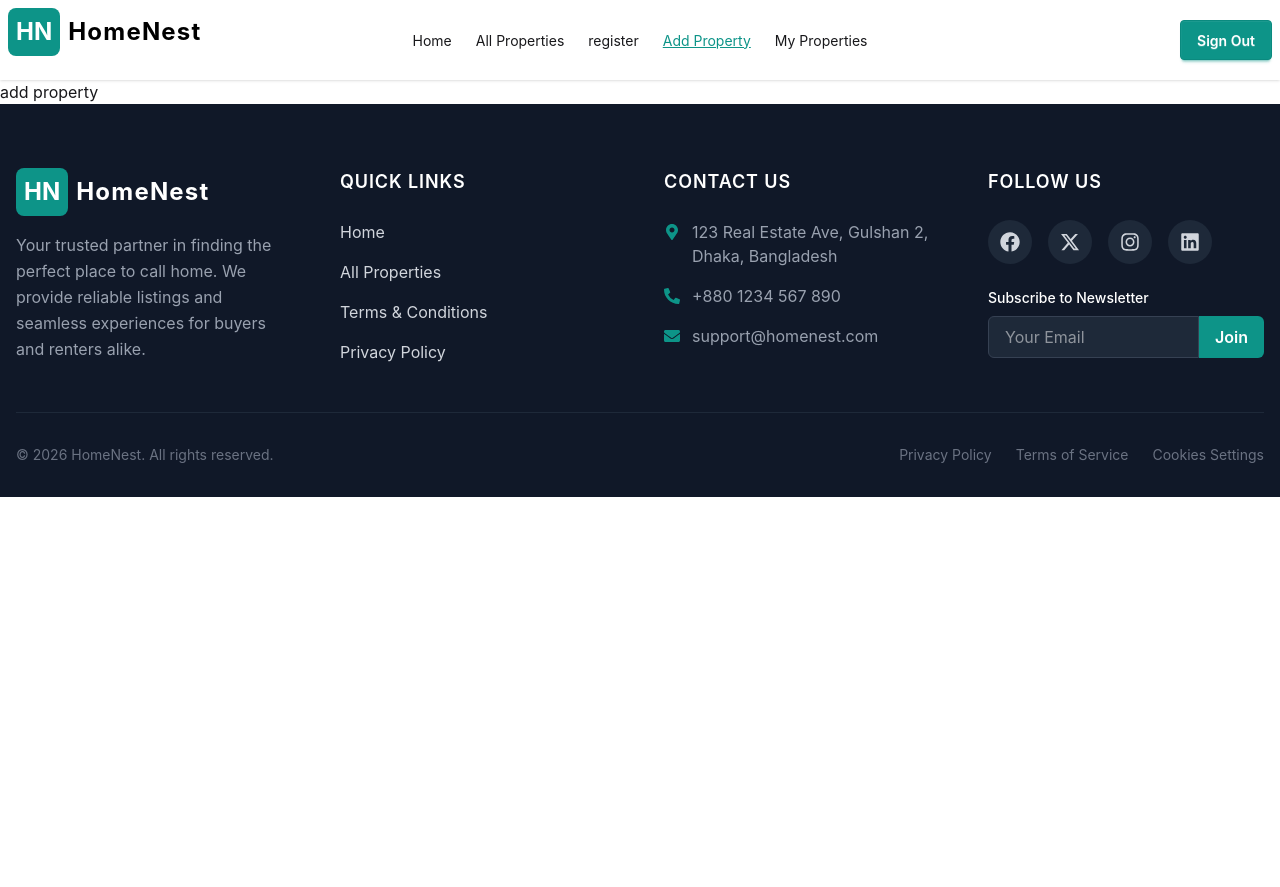
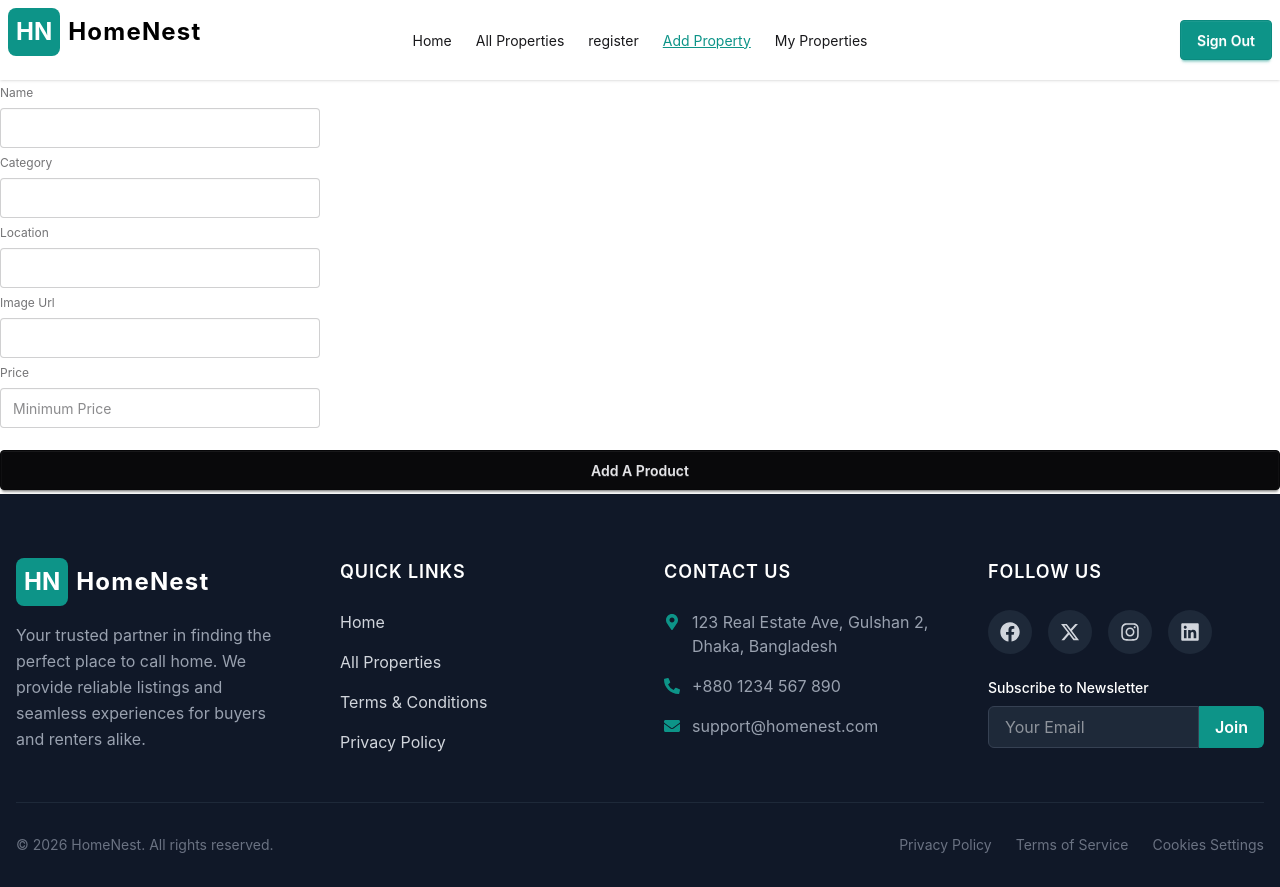
Before and after one commit to mainul-islam-anik/home-nest-real-estate-project, a React (Vite) app: page /addProperty in a window 1280 px wide. Before the commit the page ends 800 px from the top, so only its background shows below. Built offline with nearby package versions, Linux system fonts and the light colour scheme; no server answers; sample sign-in values are in the browser's storage.

Commit message:
added addProperty route

```diff
--- a/src/components/AddProperty/AddProperty.jsx
+++ b/src/components/AddProperty/AddProperty.jsx
@@ -1,8 +1,67 @@
+import { useContext } from "react";
+import { AuthContext } from "../../AuthContext/AuthContext";
 
 const AddProperty = () => {
+const {user} = useContext(AuthContext)
+// { id: 1, name: "Modern Skyline Apartment", category: "Rent", price: 1200, location: "Dhaka, BD", image: "https://images.unsplash.com/photo-1512917774080-9991f1c4c750?auto=format&fit=crop&q=80&w=600" },
+
+
+ const handleCreateAProduct = e =>{
+        e.preventDefault();
+        const name = e.target.name.value;
+        const category = e.target.category.value;
+        const location = e.target.location.value;
+        const image = e.target.image.value;
+        const price = e.target.price.value;
+        // const price_max = e.target.price_max.value;
+        const newProduct = {name,category,location, image, price,
+            email: user.email,
+            seller_name: user.displayName
+        }
+        console.log('newProduct', newProduct)
+         fetch('http://localhost:3000/products',{
+                    method: 'POST',
+                    headers: {
+                        'content-type': 'application/json'
+                    },
+                    body: JSON.stringify(newProduct)
+                })
+                    .then(res => res.json())
+                    .then(data => {
+                        console.log('data after product save', data)
+                    })
+
+    }
+
     return (
         <div>
-            add property
+            <form onSubmit={handleCreateAProduct}>
+                                <fieldset className="fieldset">
+                                    <label className="label">Name</label>
+                                    <input type="text" name='name' className="input"
+                                        />
+                                    <label className="label">Category</label>
+                                    <input type="text" name='category' className="input"
+                                        />
+                                    <label className="label">Location</label>
+                                    <input type="text" name='location' className="input"
+                                        />
+                                    {/* email */}
+                                    <label className="label">Image Url</label>
+                                    <input type="text" className="input" name='image'/>
+                                    {/* bid amount */}
+                                    <label className="label">Price</label>
+                                    <input type="text" name='price' className="input"
+                                        placeholder='Minimum Price'
+                                    />
+                                    {/* bid amount
+                                    <label className="label">Max Price</label>
+                                    <input type="text" name='price_max' className="input"
+                                        placeholder='Max Price'
+                                    /> */}
+                                    <button className="btn btn-neutral mt-4">Add A Product</button>
+                                </fieldset>
+                            </form>
         </div>
     );
 };
--- a/src/components/Home/LatestProperties.jsx
+++ b/src/components/Home/LatestProperties.jsx
@@ -12,7 +12,7 @@ const LatestProperties = () => {
     return (
         <section className="py-16 bg-gray-50">
             <div className="container mx-auto px-4">
-                <h2 className="text-3xl md:text-4xl font-bold text-center mb-12 text-gray-800">Featured Properties</h2>
+                <h2 className="text-3xl md:text-4xl font-bold text-center mb-12 text-gray-800">Latest Properties</h2>
                 <div className="grid grid-cols-1 md:grid-cols-2 lg:grid-cols-3 gap-8">
                     {featuredData.map((item) => (
                         <div key={item.id} className="bg-white rounded-xl shadow-lg overflow-hidden hover:shadow-2xl transition-shadow duration-300 flex flex-col h-full">
```
